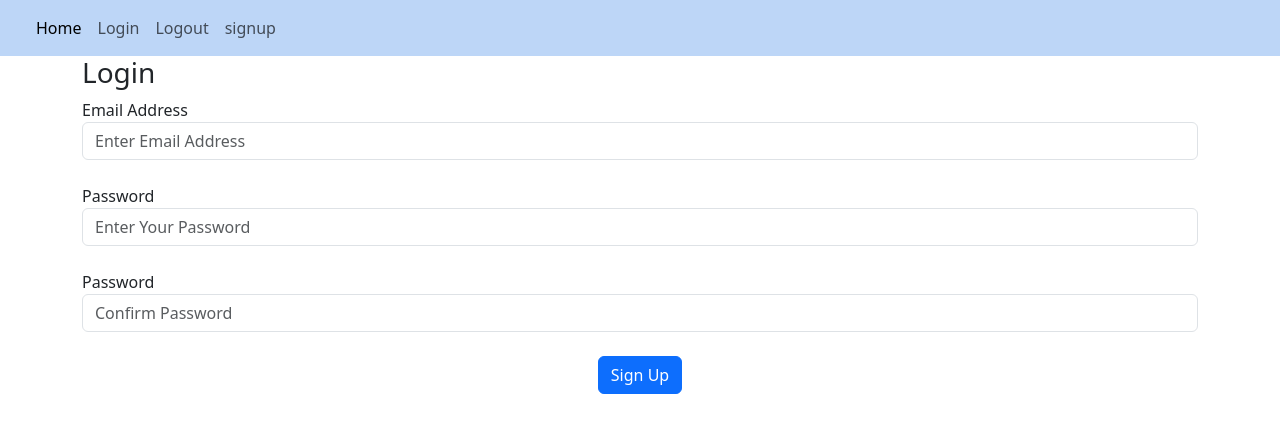
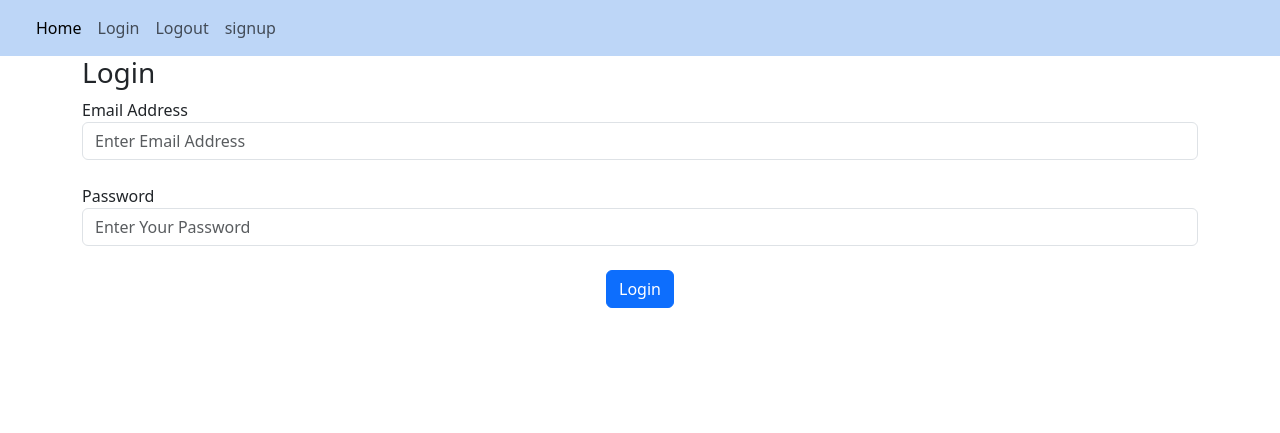
Before and after one commit to iec-creem/Year-13-Programming-Assessment, a Flask app: page /login in a window 1280 px wide. Shown: the top 433 px of the page. Run offline with Flask 3, Linux system fonts and the light colour scheme.

Commit message:
fixed attribute error

```diff
--- a/Flask_Blog/website/auth.py
+++ b/Flask_Blog/website/auth.py
@@ -15,7 +15,7 @@ auth = Blueprint("auth", __name__)
 
 
 # Sign-up route
-@auth.route("/sign-up", methods={'GET', 'POST'})
+@auth.route("/sign-up", methods=['GET', 'POST'])
 # Sign up fuction
 # Returns sign up page
 def sign_up():
@@ -56,7 +56,7 @@ def sign_up():
     return render_template("sign_up.html")
 
 # Login route
-@auth.route("/login", methods={'GET', 'POST'})
+@auth.route("/login", methods=['GET', 'POST'])
 # Login fuction
 # Returns login page
 def login():
--- a/Flask_Blog/website/templates/login.html
+++ b/Flask_Blog/website/templates/login.html
@@ -13,19 +13,14 @@
         <input type="email" id="email" name="email" class="form-control" placeholder="Enter Email Address" />
         <br />
 
-        <!-- Password 1 form -->
-        <label for="password1">Password</label>
-        <input type="password" id="password1" name="password1" class="form-control" placeholder="Enter Your Password" />
-        <br />
-
-        <!-- Password 2 form -->
-        <label for="password2">Password</label>
-        <input type="password" id="password2" name="password2" class="form-control" placeholder="Confirm Password" />
+        <!-- Password form -->
+        <label for="password">Password</label>
+        <input type="password" id="password" name="password" class="form-control" placeholder="Enter Your Password" />
         <br />
 
         <!-- Submit button -->
         <div align="center">
-            <button class="btn btn-primary" type="submit">Sign Up</button>
+            <button class="btn btn-primary" type="submit">Login</button>
         </div>
     </div>
 </form>
```
